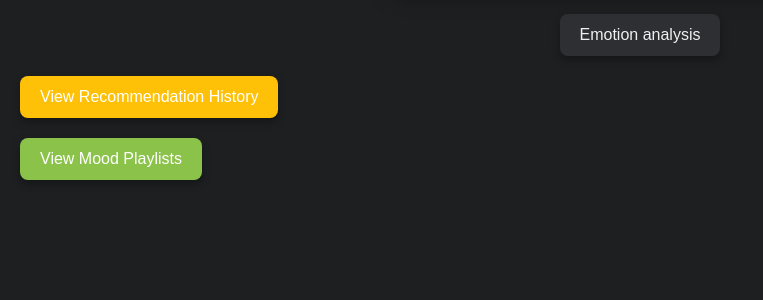
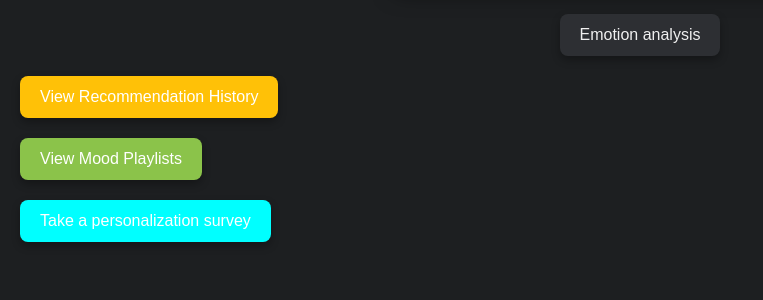
Before and after one commit to AntonioLabinjan/FeelTrak, a Flask app: page / in a window 1280 px wide. Shown: the part 425-725 px from the top of the page, without its empty margins (0-763 px from the left). Run offline with Flask 3, Linux system fonts and the light colour scheme; parts of the project's set-up code (start-up, migrations or seed data) failed here and were passed over.

Commit message:
Update index.html

```diff
--- a/templates/index.html
+++ b/templates/index.html
@@ -120,7 +120,7 @@
             transform: scale(1.05);
         }
 
-        #history-button, #playlist-button {
+        #history-button, #playlist-button, #survey-button {
             margin-top: 20px;
             padding: 12px 20px;
             font-size: 16px;
@@ -151,6 +151,16 @@
             background-color: #7CB342;
             transform: scale(1.05);
         }
+
+        #survey-button{
+            background-color: aqua;
+        }
+
+        #survey-button:hover {
+            background-color: aqua;
+            transform: scale(1.05);
+        }
+
     </style>
 </head>
 <body>
@@ -178,6 +188,7 @@
     <!-- History and Playlist Buttons -->
     <button id="history-button" onclick="window.location.href='/recommendation_history';">View Recommendation History</button>
     <button id="playlist-button" onclick="window.location.href='/mood_playlists';">View Mood Playlists</button>
+    <button id="survey-button" onclick="window.location.href='/survey';">Take a personalization survey</button>
 
     <script>
         async function initCamera() {
```
